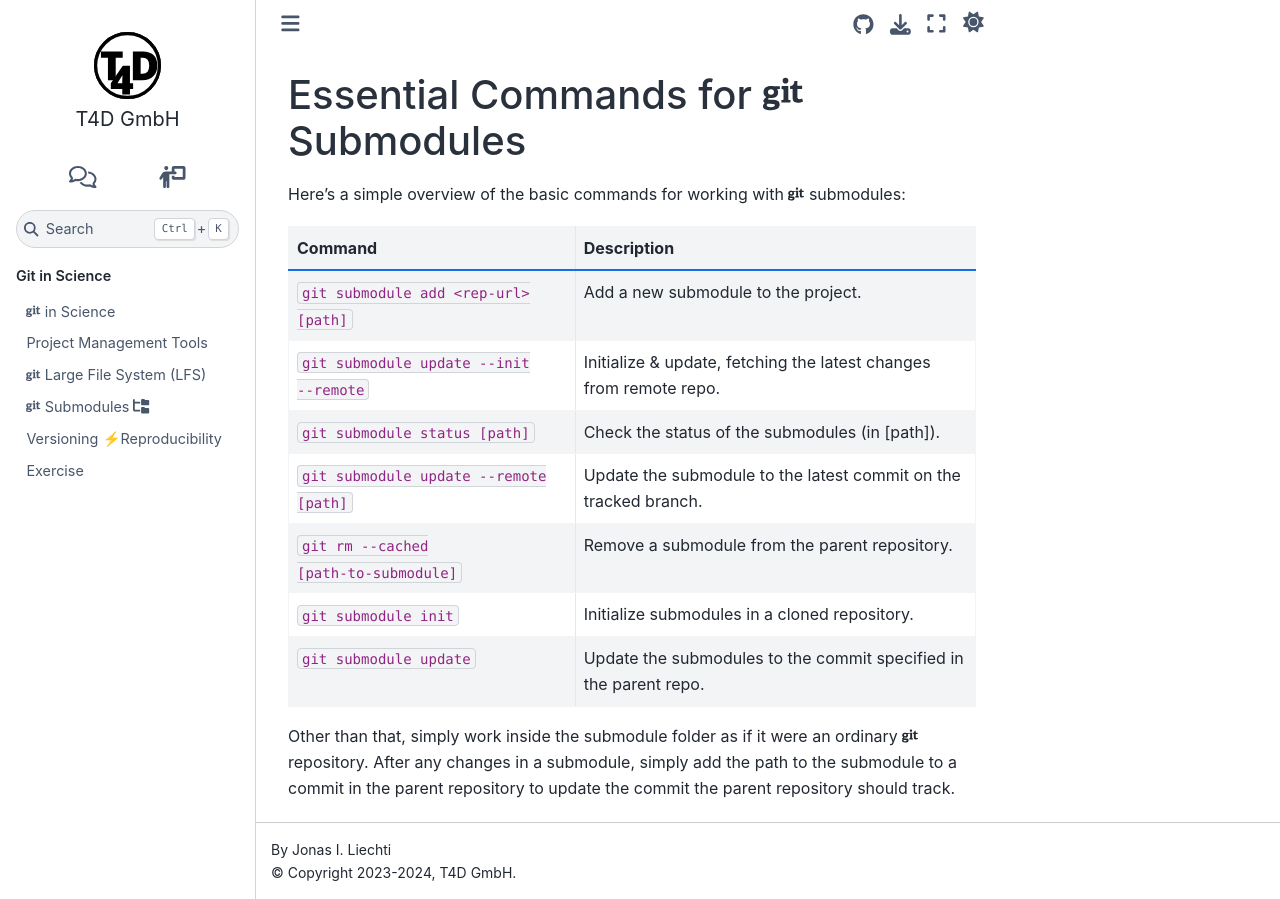
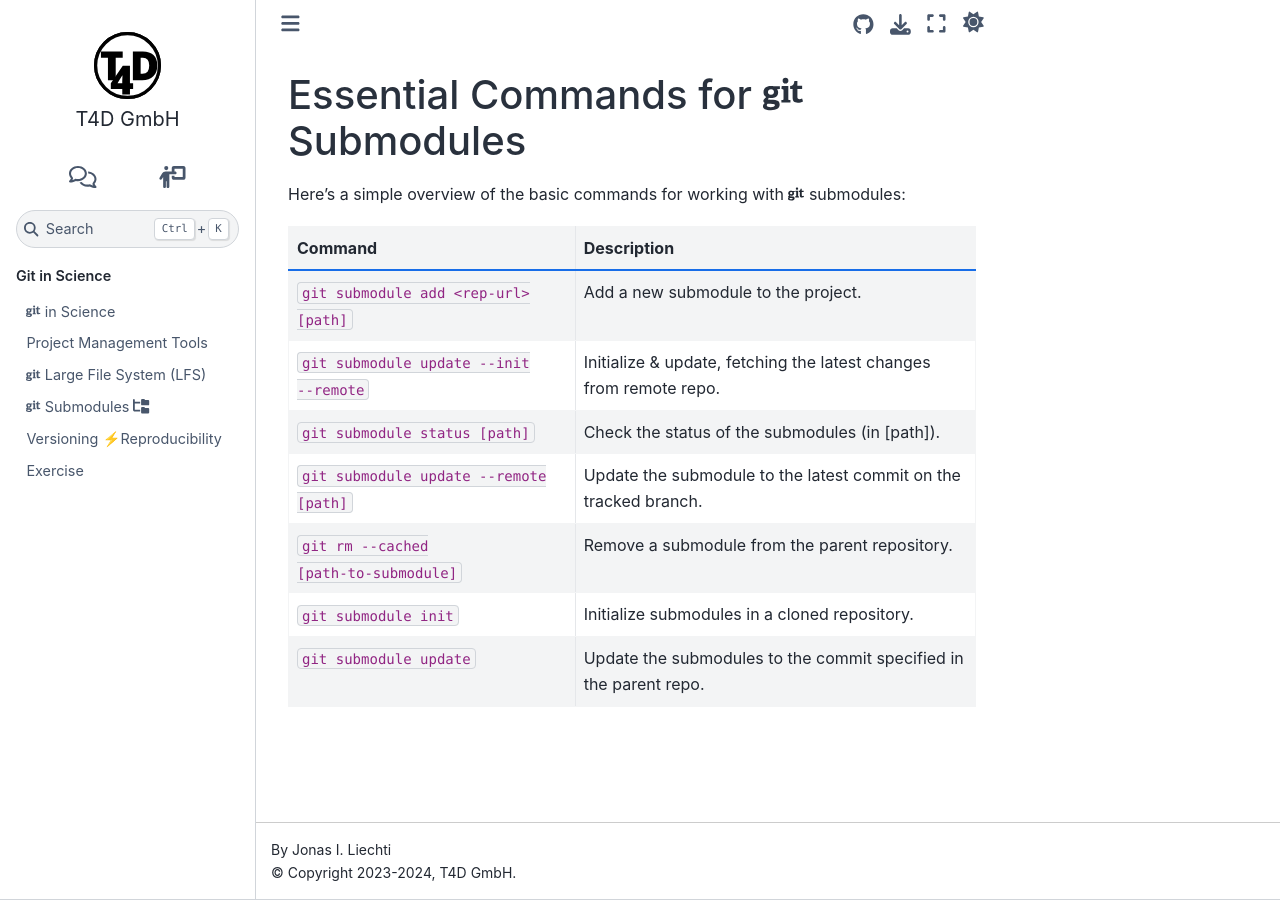
Before and after one commit to t4d-gmbh/git-and-science, a Sphinx documentation site: the page built from source/content/submodules/howto.md, in a window 1280 px wide. Built offline with Sphinx 7.4.7 and the Sphinx Book theme 1.1.4, drawn with Linux system fonts in a browser that asks for light colours; the version number could not be read and is left out.

Commit message:
remove lingering text

```diff
--- a/source/content/submodules/howto.md
+++ b/source/content/submodules/howto.md
@@ -11,6 +11,3 @@ Here’s a simple overview of the basic commands for working with <i class="fab
 | `git rm --cached [path-to-submodule]`       | Remove a submodule from the parent repository.                                                   |
 | `git submodule init`                        | Initialize submodules in a cloned repository.                                                    |
 | `git submodule update`                      | Update the submodules to the commit specified in the parent repo.                                |
-
-Other than that, simply work inside the submodule folder as if it were an ordinary <i class="fab fa-git"></i> repository.
-After any changes in a submodule, simply add the path to the submodule to a commit in the parent repository to update the commit the parent repository should track.
```
